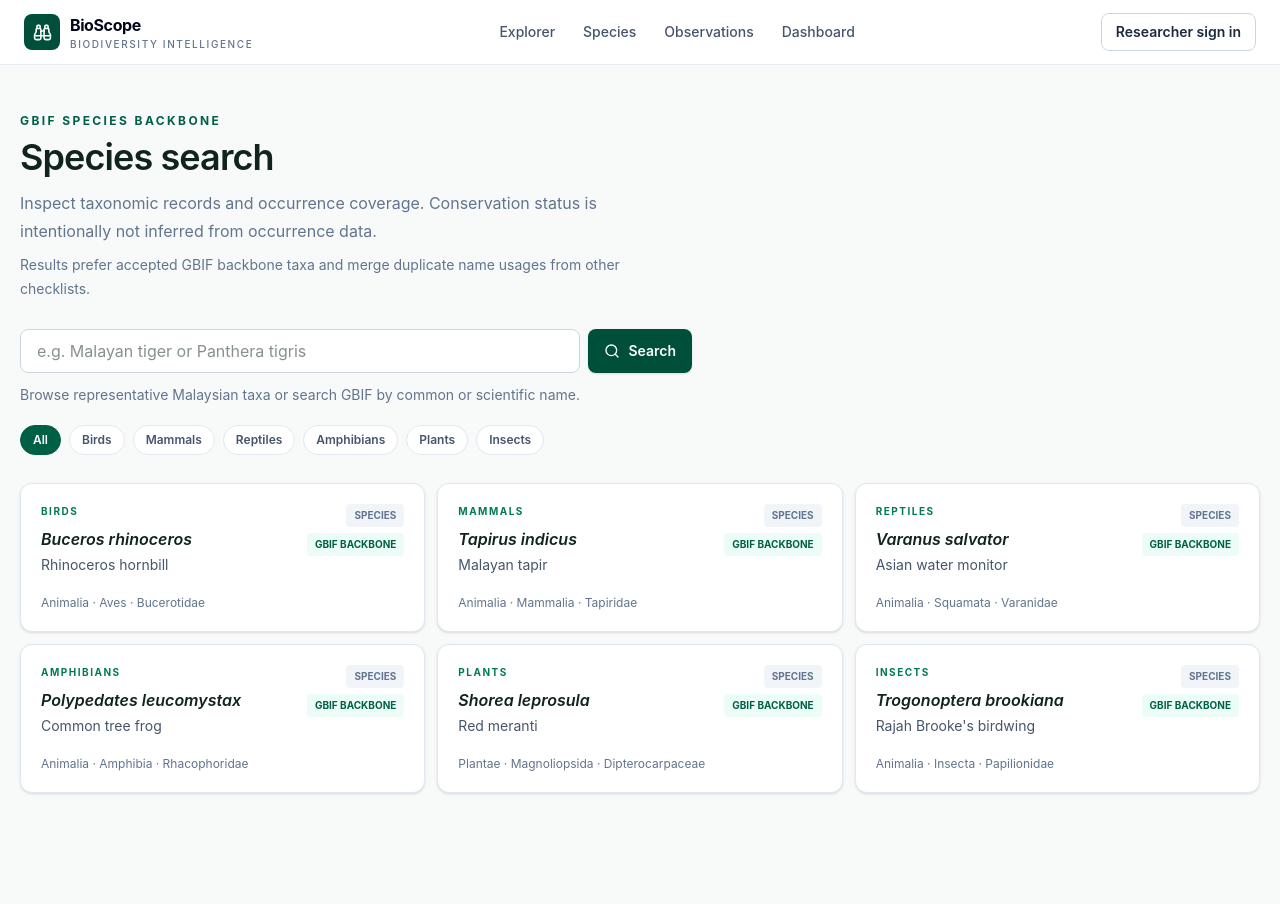
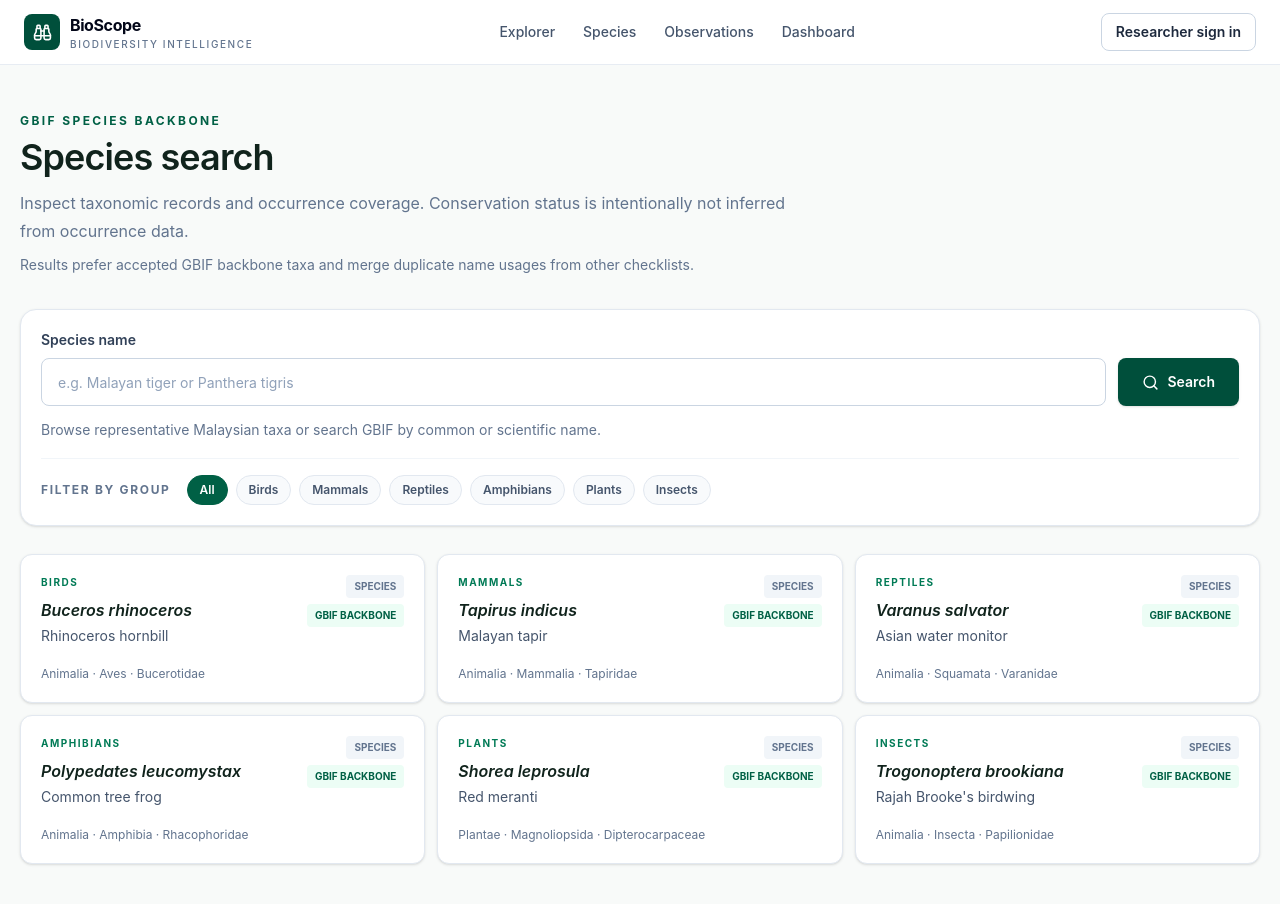
Before and after one commit to Arnobrizwan/bioscope, a Next.js app: page /species in a window 1280 px wide. Shown: the top 904 px of the page. Before the commit the page ends 841 px from the top, so only its background shows below. Built offline with nearby package versions, Linux system fonts and the light colour scheme; no server answers.

Commit message:
align species search controls

```diff
--- a/src/app/species/page.tsx
+++ b/src/app/species/page.tsx
@@ -2,20 +2,22 @@ import { SpeciesSearch } from "@/features/species/species-search";
 export default function SpeciesPage() {
   return (
     <main className="mx-auto w-full max-w-7xl px-5 py-12">
+      <header className="max-w-3xl">
         <p className="text-xs font-bold uppercase tracking-[0.2em] text-emerald-800">
           GBIF species backbone
         </p>
         <h1 className="mt-2 text-4xl font-semibold tracking-tight">
           Species search
         </h1>
-      <p className="mt-3 max-w-2xl leading-7 text-slate-500">
-        Inspect taxonomic records and occurrence coverage. Conservation status
-        is intentionally not inferred from occurrence data.
+        <p className="mt-3 text-base leading-7 text-slate-500">
+          Inspect taxonomic records and occurrence coverage. Conservation
+          status is intentionally not inferred from occurrence data.
         </p>
-      <p className="mt-2 max-w-2xl text-sm leading-6 text-slate-500">
+        <p className="mt-2 text-sm leading-6 text-slate-500">
           Results prefer accepted GBIF backbone taxa and merge duplicate name
           usages from other checklists.
         </p>
+      </header>
       <SpeciesSearch />
     </main>
   );
--- a/src/features/species/species-search.tsx
+++ b/src/features/species/species-search.tsx
@@ -170,29 +170,39 @@ export function SpeciesSearch() {
   }
   return (
     <>
-      <form onSubmit={submit} className="mt-7 flex max-w-2xl gap-2">
-        <label className="sr-only" htmlFor="species-query">
+      <section className="mt-8 rounded-2xl border border-slate-200 bg-white p-4 shadow-sm sm:p-5">
+        <form
+          onSubmit={submit}
+          className="grid items-end gap-3 sm:grid-cols-[minmax(0,1fr)_auto]"
+        >
+          <label
+            className="block text-sm font-semibold text-slate-700"
+            htmlFor="species-query"
+          >
             Species name
-        </label>
             <input
               id="species-query"
               name="query"
               minLength={2}
               required
               placeholder="e.g. Malayan tiger or Panthera tigris"
-          className="h-11 flex-1 rounded-lg border border-slate-300 bg-white px-4 outline-none focus:border-emerald-700 focus:ring-2 focus:ring-emerald-100"
+              className="mt-2 h-12 w-full rounded-lg border border-slate-300 bg-white px-4 font-normal outline-none placeholder:text-slate-400 focus:border-emerald-700 focus:ring-2 focus:ring-emerald-100"
             />
-        <Button className="h-11" disabled={loading}>
+          </label>
+          <Button
+            className="h-12 w-full px-6 sm:w-auto"
+            disabled={loading}
+          >
             {loading ? (
-            <LoaderCircle className="animate-spin" size={16} />
+              <LoaderCircle className="animate-spin" size={17} />
             ) : (
-            <Search size={16} />
+              <Search size={17} />
             )}
             Search
           </Button>
         </form>
-      <div className="mt-3 flex flex-wrap items-center justify-between gap-3">
-        <p className="text-sm text-slate-500" aria-live="polite">
+        <div className="mt-3 flex min-h-6 flex-wrap items-center justify-between gap-x-5 gap-y-2">
+          <p className="text-sm leading-6 text-slate-500" aria-live="polite">
             {message}
           </p>
           {!browseMode && (
@@ -205,8 +215,12 @@ export function SpeciesSearch() {
             </button>
           )}
         </div>
+        <div className="mt-4 border-t border-slate-100 pt-4 sm:flex sm:items-center sm:gap-4">
+          <p className="mb-2 shrink-0 text-xs font-bold uppercase tracking-[0.14em] text-slate-500 sm:mb-0">
+            Filter by group
+          </p>
           <div
-        className="mt-5 flex flex-wrap gap-2"
+            className="flex flex-wrap gap-2"
             aria-label="Filter species groups"
           >
             {groups.map((group) => (
@@ -215,12 +229,14 @@ export function SpeciesSearch() {
                 type="button"
                 onClick={() => setActiveGroup(group)}
                 aria-pressed={activeGroup === group}
-            className={`rounded-full border px-3 py-1.5 text-xs font-semibold ${activeGroup === group ? "border-emerald-800 bg-emerald-800 text-white" : "border-slate-200 bg-white text-slate-600 hover:border-emerald-300"}`}
+                className={`rounded-full border px-3 py-1.5 text-xs font-semibold transition ${activeGroup === group ? "border-emerald-800 bg-emerald-800 text-white" : "border-slate-200 bg-slate-50 text-slate-600 hover:border-emerald-300 hover:bg-emerald-50"}`}
               >
                 {group}
               </button>
             ))}
           </div>
+        </div>
+      </section>
       <div className="mt-7 grid gap-3 md:grid-cols-2 xl:grid-cols-3">
         {visibleResults.map((item) => (
           <Link
```
Lines whose indentation alone changed are shown as unchanged.
